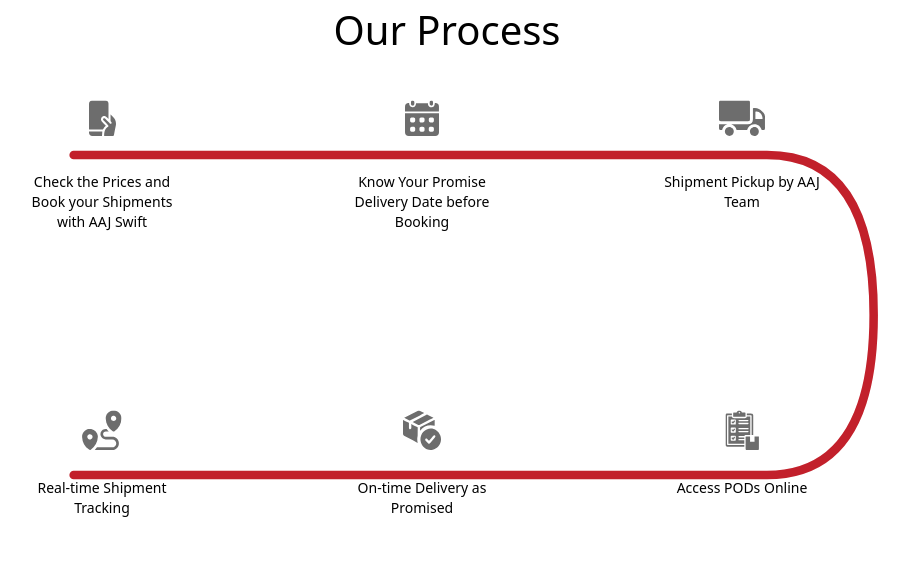
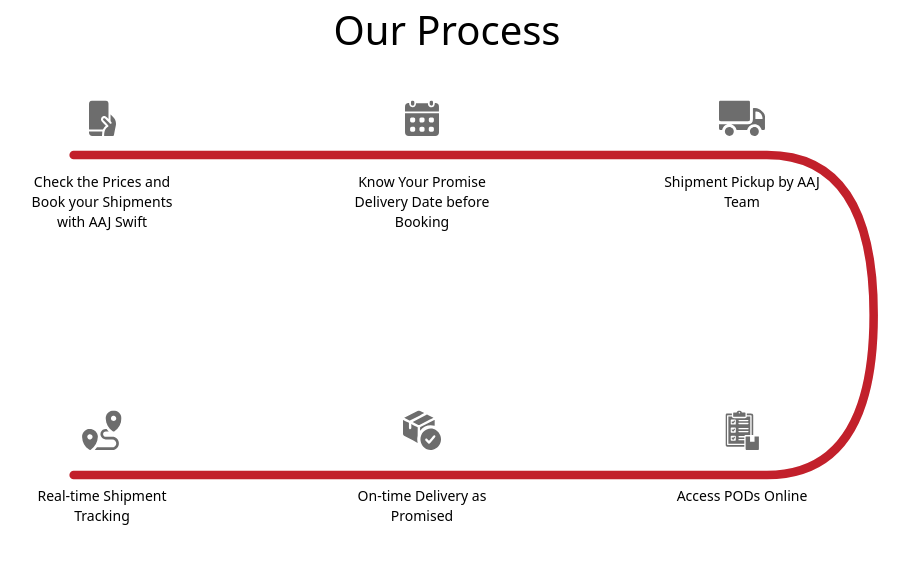
Before and after one commit to abhi8114/ui-components, a Next.js app: page / in a window 1280 px wide. Shown: the top 564 px of the page, without its empty margins (193-1102 px from the left). Built offline with nearby package versions, Linux system fonts and the light colour scheme.

Commit message:
ui-fixes

```diff
--- a/src/app/components/ProgressBar.jsx
+++ b/src/app/components/ProgressBar.jsx
@@ -166,7 +166,7 @@
                       />
                     </div>
                     {/* Text */}
-                    <div className="-mt-3   w-[170px] text-center text-sm ">
+                    <div className="-mt-1   w-[170px] text-center text-sm ">
                       {content.text}
                     </div>
                   </div>
```
